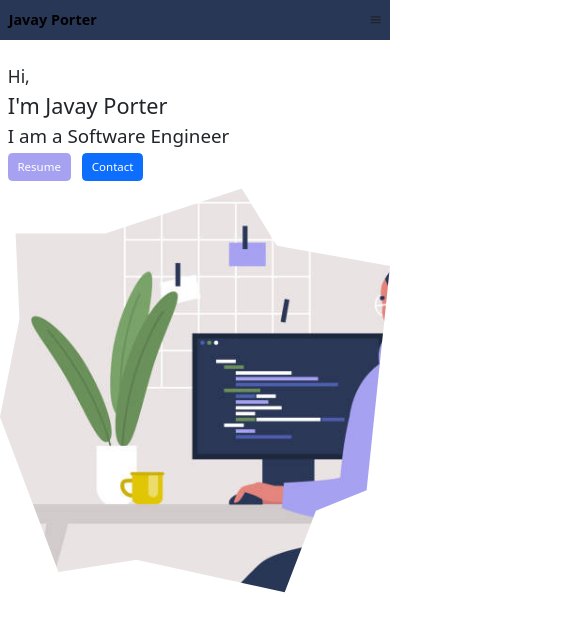
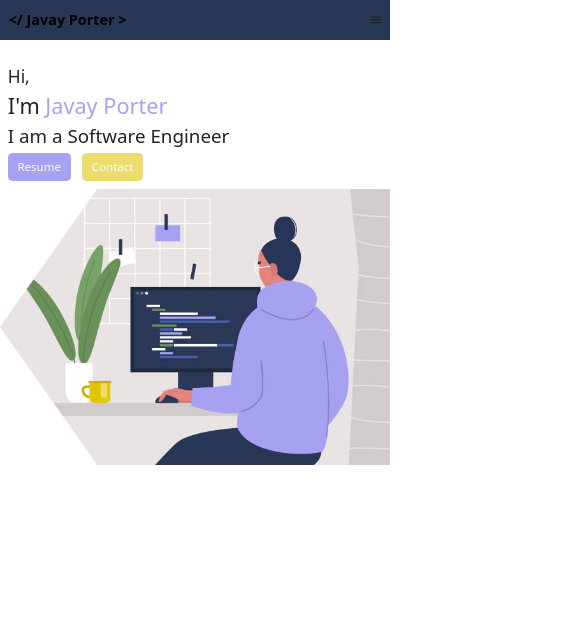
Before and after one commit to javayporter/javay-porter-project, a React (Vite) app: page / in a window 390 px wide. Shown: the top 630 px of the page, 575 px wide, since content can reach past the window. Built offline with nearby package versions, Linux system fonts and the light colour scheme.

Commit message:
refactor code, update responsiveness

```diff
--- a/src/components/Hero.jsx
+++ b/src/components/Hero.jsx
@@ -6,11 +6,13 @@ const Hero = ({ greeting, name, title, buttonTextA, buttonTextB, mainImg }) => {
     <div className="hero__container">
       <div className="hero-left">
         <h3>{`${greeting},`}</h3>
-        <h1>{`I'm ${name}`}</h1>
+        <h1>
+          I'm <span className="special-word">{name}</span>
+        </h1>
         <h2>{`I am a ${title}`}</h2>
         <div className="button-container">
-          <Button className="fancy-button">{buttonTextA}</Button>
-          <Button>{buttonTextB}</Button>
+          <Button className="resume-button">{buttonTextA}</Button>
+          <Button className="contact-button">{buttonTextB}</Button>
         </div>
       </div>
       <div className="hero-right">
--- a/src/components/NavBar.jsx
+++ b/src/components/NavBar.jsx
@@ -29,11 +29,12 @@ const NavBar = () => {
       navbar.classList.toggle("transparent");
     }
   };
+  const stuff = "</ Javay Porter >";
   return (
     <Navbar className="the-navbar" fixed="top">
       <Container className="color-nav">
         <Navbar.Brand id="title" href="/">
-          Javay Porter
+          {stuff}
         </Navbar.Brand>
         <Nav className="nav-links">
           <Nav.Link href="/about">About</Nav.Link>
--- a/src/stylesheets/Hero.css
+++ b/src/stylesheets/Hero.css
@@ -44,18 +44,34 @@
 img {
   width: 575px;
 }
+.special-word {
+  color: var(--secondary-text-color);
+}
 
 .button-container {
   display: flex;
   gap: 1rem;
 }
-.fancy-button {
+.resume-button {
   --bs-btn-bg: var(--secondary-text-color);
   --bs-btn-border-color: var(--secondary-text-color);
+  --bs-btn-hover-bg: var(--secondary-text-color);
+}
+.contact-button {
+  --bs-btn-bg: var(--highlight-color);
+  --bs-btn-border-color: var(--highlight-color);
+  --bs-btn-hover-bg: var(--highlight-color);
 }
 
-@media screen and (max-width: 750px) {
+@media screen and (max-width: 550px) {
   .hero__container {
     display: block;
   }
+  img {
+    width: 100%;
+  }
+  .hero-right {
+    clip-path: polygon(25% 0%, 100% 0%, 100% 100%, 25% 100%, 0% 50%);
+    -webkit-clip-path: polygon(25% 0%, 100% 0%, 100% 100%, 25% 100%, 0% 50%);
+  }
 }
--- a/style.css
+++ b/style.css
@@ -18,6 +18,7 @@
   --primary-color: rgba(40, 55, 86, 255);
   --primary-text-color: white;
   --secondary-text-color: rgba(166, 161, 241, 255);
+  --highlight-color: rgba(236, 220, 107, 255);
 
   --container-width-lg: 80%;
   --container-width-md: 90%;
@@ -110,6 +111,14 @@ h6 {
 .nav-link {
   color: var(--primary-text-color);
 }
+.nav-link:focus,
+.nav-link:hover {
+  color: var(--highlight-color);
+}
+.navbar-brand:focus,
+.navbar-brand:hover {
+  color: var(--primary-text-color);
+}
 
 /* MEDIA QUERIES (small and medium screens */
 @media screen and (max-width: 601px) {
```
